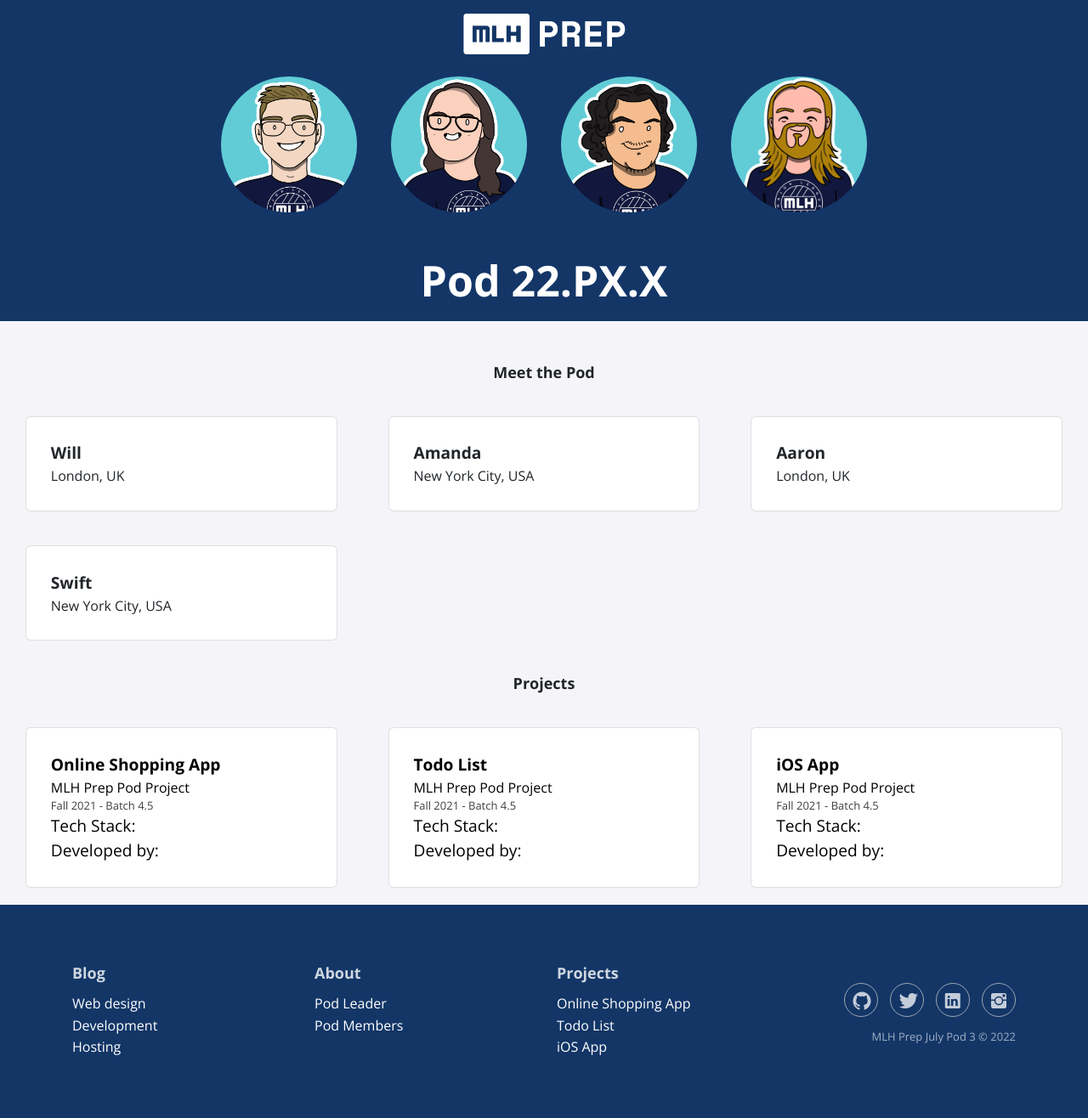
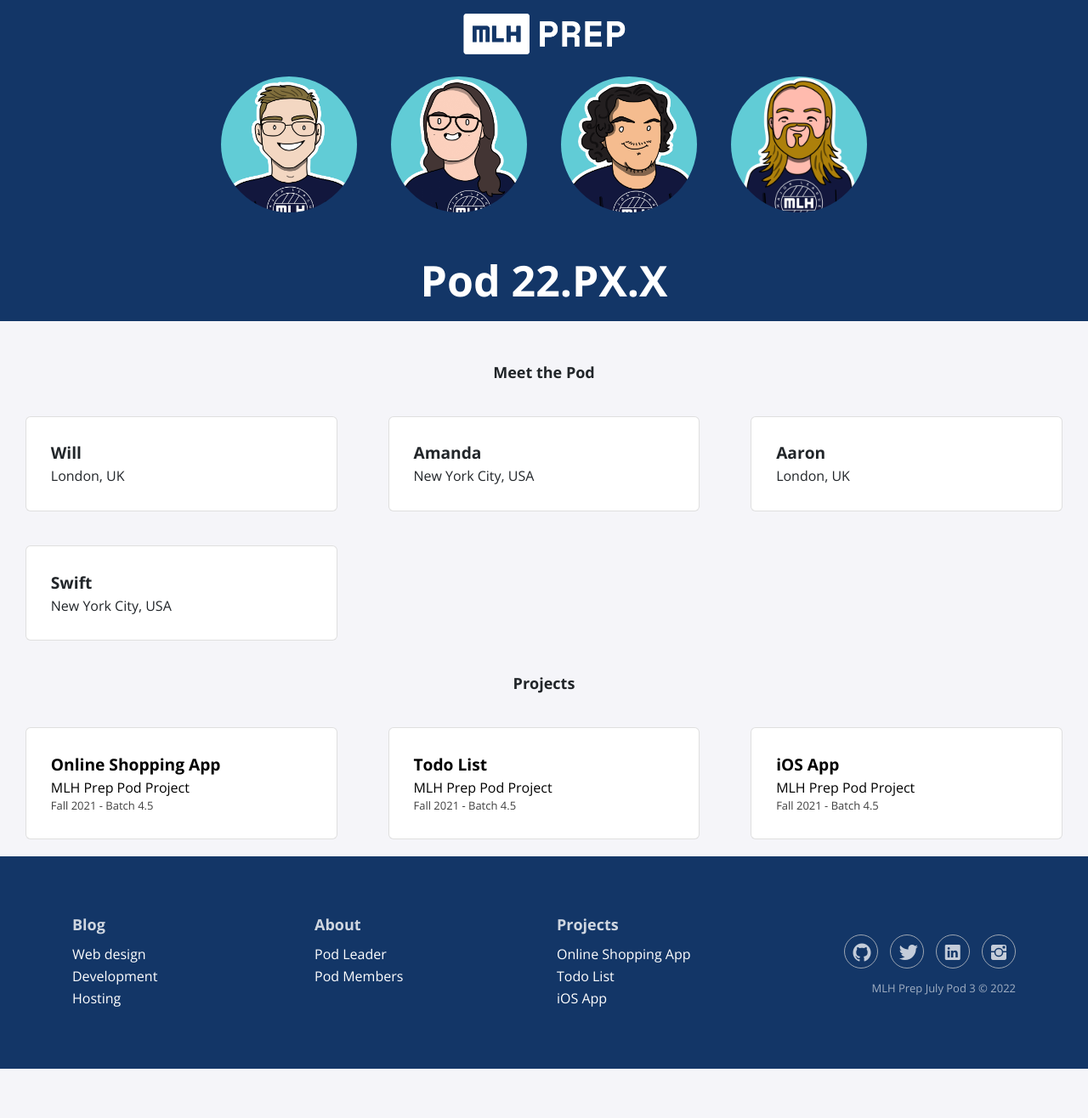
Before and after one commit to MLH-Fellowship/prep-portfolio-22.JUL.PREP.3, a Jekyll site: the page built from index.html, in a window 1280 px wide. Shown: the whole page at 85% size. Built offline with Jekyll 4.4.1, drawn with Linux system fonts in a browser that asks for light colours; nearby versions of some CDN libraries; after the commit the page ends 1258 px from its top, so only the background shows below that.

Commit message:
change projects.html

```diff
--- a/_includes/projects.html
+++ b/_includes/projects.html
@@ -12,9 +12,6 @@
             <p class="title">{{ item.title }}</p>
             <p class="location">{{ item.event }}</p>
             <p class="dates">{{ item.date }}</p>
-           <p class="description">{{ item.description }}</p>
-          <p class="tech-stack">Tech Stack: {{ item.tech-stack }}</p>
-          <p class="developer">Developed by: {{ item.developer-name }}</p>
           </div>
         </div>
       </a>
```
